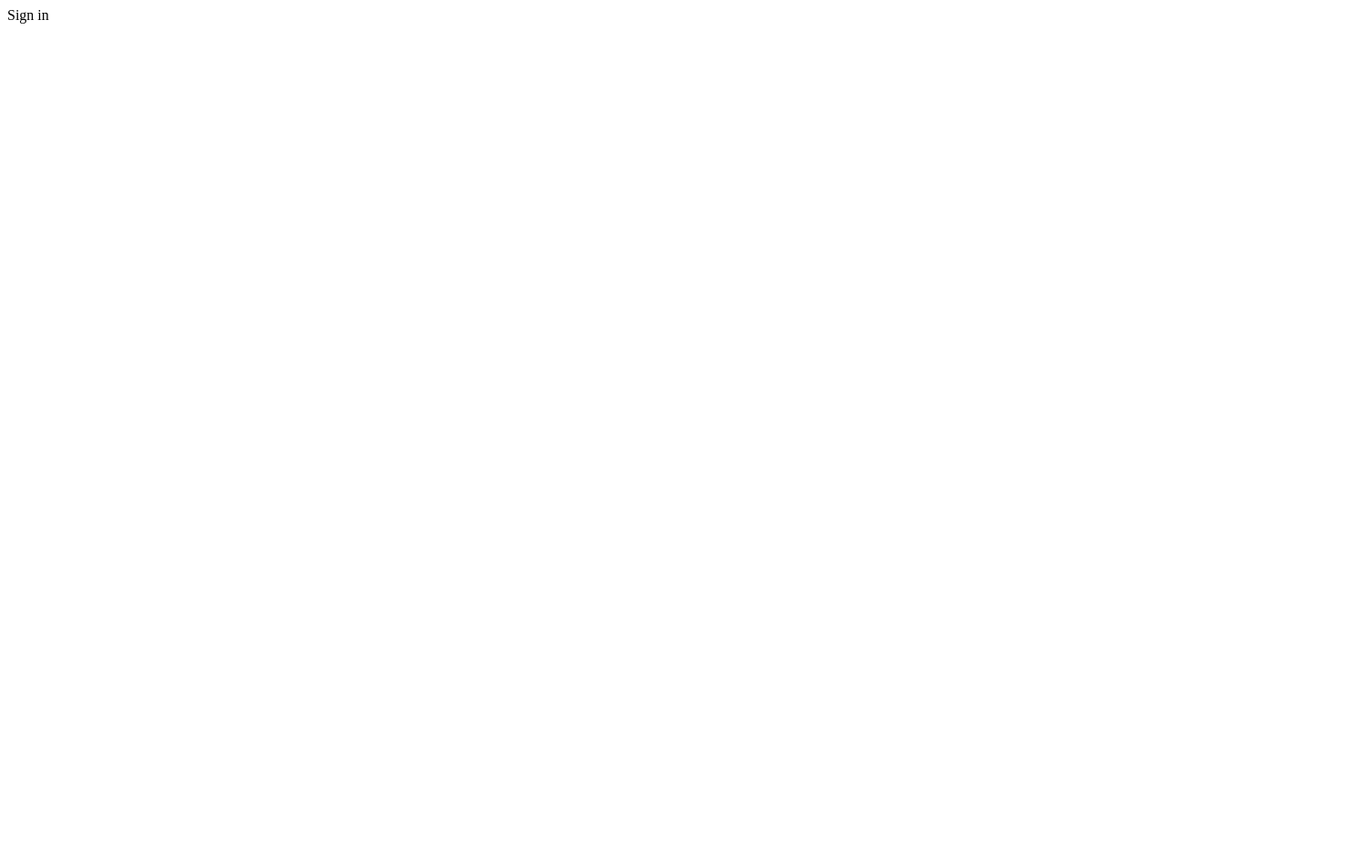
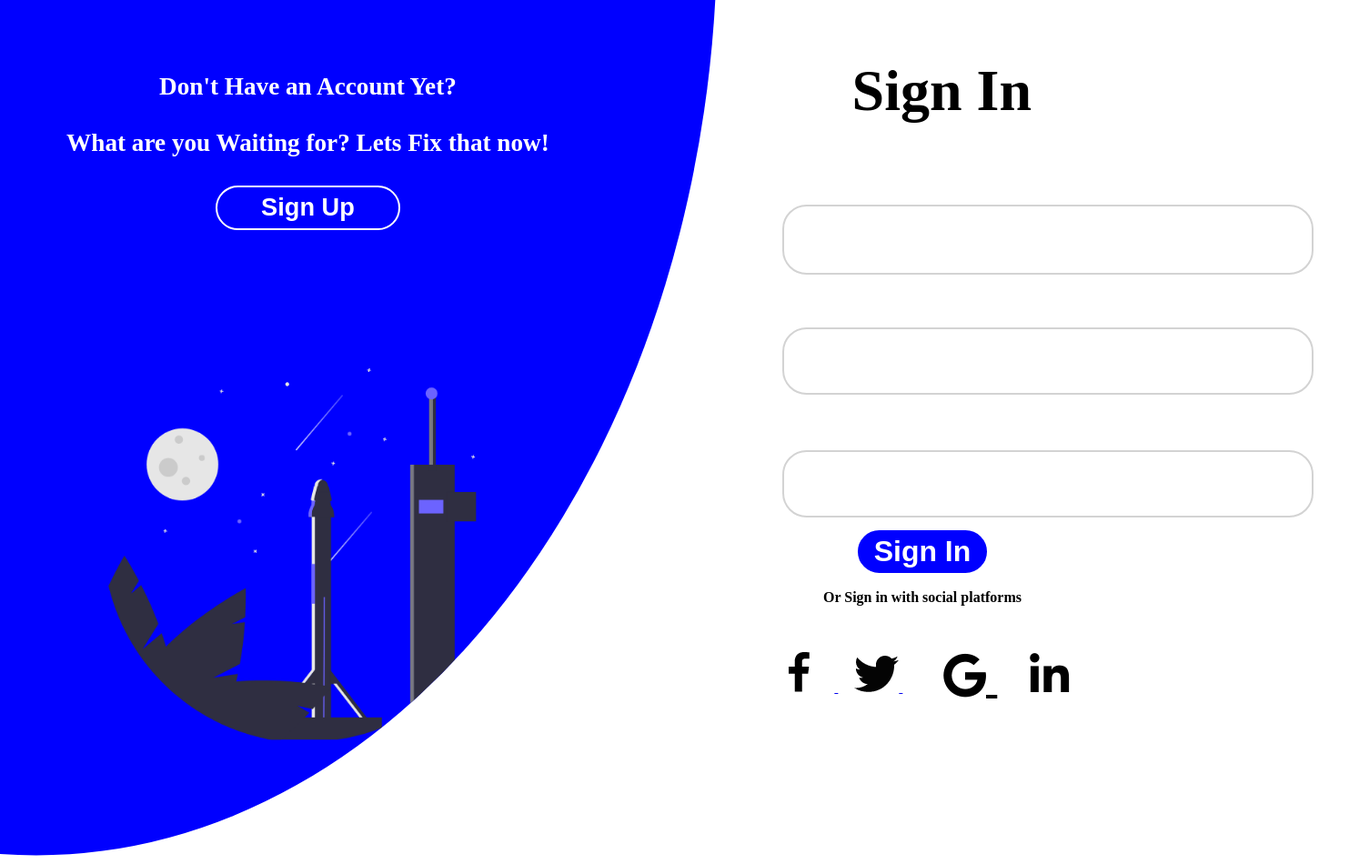
Before and after one commit to CameronBBailey/Week_1_Project, a plain HTML site: page signin.html in a window 1280 px wide. Shown: the whole page at 91% size, 1483 px wide, since content can reach past the window. Before the commit the page ends 800 px from the top, so only its background shows below. Drawn offline with Linux system fonts and the light colour scheme.

Commit message:
finished both pages.

```diff
--- a/css/signin.css
+++ b/css/signin.css
@@ -0,0 +1,154 @@
+body {
+    background-color:  white;
+    margin: 0;
+}
+
+.grid1 {
+    display: grid;
+    grid-template-columns: 1fr, 1fr;
+    grid-template-rows: 1fr;
+    grid-template-areas:
+    "accountyet signin";
+}
+.accountyet {
+    color: white;
+    font-size: 170%;
+    text-align: center;
+    background-color: blue;
+    clip-path: ellipse(94% 107% at 5% -8%);
+    height: 950px;
+}
+.accounttxt {
+    margin-top: 10%;
+    margin-right: 15%;
+}
+.signupbutt {
+    display: inline-block;
+    border: white solid;
+    border-radius: 2em;
+    font-size: 100%;
+    background-color: blue;
+    width: 30%;
+    padding: 1%;
+    color: white;
+    text-decoration: none;
+    border-width: 2px;
+}
+.signupbutt:hover {
+    background-color: rgb(35, 35, 247);
+    border-color: white;
+}
+.skylinemoon {
+    height: 450px;
+    width: 450px;
+    margin-top: 10%;
+    margin-left: -15%;
+}
+
+
+.signin {
+    text-align: left;
+    color: black;
+}
+.signin1 {
+    font-size: 400%;
+    margin-top: 13%;
+    text-align: left;
+    margin-left: 29%;
+}
+.form1 {
+    margin: 22%;
+    border-radius: 2em;
+    padding: 10%;
+    width: 300%;
+    height: 27%;
+    border: 2px solid lightgray;
+}
+.form2 {
+    margin: 22%;
+    border-radius: 2em;
+    padding: 10%;
+    width: 300%;
+    height: 25%;
+    border: 2px solid lightgray;
+}
+.form3 {
+    margin: 22%;
+    border-radius: 2em;
+    padding: 10%;
+    width: 300%;
+    height: 25%;
+    border: 2px solid lightgray;
+}
+.tripforms {
+    display: flex;
+    flex-direction: column;
+    align-items: flex-start;
+    width: 100%;
+    height: 40%;
+    margin-top: 10%;
+    margin-left: 5%;
+}
+.signinbutt {
+    border: white solid;
+    border-radius: 2em;
+    font-size: 200%;
+    background-color: blue;
+    width: 30%;
+    padding: 1%;
+    color: white;
+    text-decoration: none;
+    border-width: 2px;
+    margin-left: 30%;
+}
+.signinbutt:hover {
+    background-color: rgb(35, 35, 247);
+    border-color: white;
+}
+.morebutt {
+    text-align: center;
+    margin-right: 10%;
+}
+.google {
+    font-size: 175%;
+    margin-left: 5%;
+}
+.smimages {
+    text-align: center;
+    margin-right: 7%
+}
+.facebook {
+    margin-right: 6%;
+    border-color: black;
+}
+.twitter {
+    margin-left: 4%;
+}
+.linkedin {
+    font-size: 175%;
+    margin-left: 4%;
+}
+.google:link {
+    color: black;
+}
+.google:active {
+    color: black;
+}
+.google:visited {
+    color: black;
+}
+.google:hover {
+    color: black;
+}
+.linkedin:link {
+    color: black;
+}
+.linkedin:active {
+    color: black;
+}
+.linkedin:visited {
+    color: black;
+}
+.linkedin:hover {
+    color: black;
+}
--- a/css/signup.css
+++ b/css/signup.css
@@ -0,0 +1,130 @@
+body {
+    background-color: white;
+    margin: 0;
+}
+
+.container1 {
+    display: grid;
+    grid-template-columns: 1fr, 1fr;
+    grid-template-rows: 1fr;
+    grid-template-areas:
+    "signup picture";
+}
+.signup {
+    text-align: left;
+    color: black;
+}
+.signup1 {
+    font-size: 400%;
+    margin-top: 30%;
+    text-align: left;
+    margin-left: 47%;
+}
+.form1 {
+    margin: 22%;
+    border-radius: 2em;
+    padding: 10%;
+    width: 300%;
+    height: 27%;
+    border: 2px solid lightgray;
+}
+.form2 {
+    margin: 22%;
+    border-radius: 2em;
+    padding: 10%;
+    width: 300%;
+    height: 25%;
+    border: 2px solid lightgray;
+}
+.form3 {
+    margin: 22%;
+    border-radius: 2em;
+    padding: 10%;
+    width: 300%;
+    height: 25%;
+    border: 2px solid lightgray;
+}
+.tripforms {
+    display: flex;
+    flex-direction: column;
+    align-items: flex-start;
+    width: 100%;
+    height: 40%;
+    margin-top: 10%;
+    margin-left: 14%;
+}
+.signupbutt {
+    border: white solid;
+    border-radius: 2em;
+    font-size: 200%;
+    background-color: blue;
+    width: 45%;
+    padding: 2%;
+    color: white;
+    text-decoration: none;
+    border-width: 2px;
+    margin-left: 48%;
+}
+.signupbutt:hover {
+    background-color: rgb(35, 35, 247);
+    border-color: white;
+}
+.morebutt {
+    text-align: center;
+    margin-left: 42%;
+}
+.google {
+    font-size: 175%;
+    margin-left: 5%;
+}
+.smimages {
+    text-align: center;
+    margin-left: 44%
+}
+.facebook {
+    margin-right: 6%;
+    border-color: black;
+}
+.twitter {
+    margin-left: 4%;
+}
+.linkedin {
+    font-size: 175%;
+    margin-left: 4%;
+}
+.google:link {
+    color: black;
+}
+.google:active {
+    color: black;
+}
+.google:visited {
+    color: black;
+}
+.google:hover {
+    color: black;
+}
+.linkedin:link {
+    color: black;
+}
+.linkedin:active {
+    color: black;
+}
+.linkedin:visited {
+    color: black;
+}
+.linkedin:hover {
+    color: black;
+}
+.picture {
+    align-self: center;
+    justify-self: center;
+    width: 60%;
+    margin-top: 10%;
+    margin-right: 17%;
+
+}
+.girl {
+    width: 130%;
+    height: 130%;
+}
--- a/signin.html
+++ b/signin.html
@@ -1,12 +1,83 @@
 <!DOCTYPE html>
 <html lang="en">
+
 <head>
     <meta charset="UTF-8">
     <meta http-equiv="X-UA-Compatible" content="IE=edge">
     <meta name="viewport" content="width=, initial-scale=1.0">
-    <title>Document</title>
+    <link rel="stylesheet" href="/css/signin.css">
+    <script src="https://kit.fontawesome.com/95d3b485f4.js" crossorigin="anonymous"></script>
+    <title>Sign In Page</title>
 </head>
+
 <body>
-    Sign in
+    <div class="grid1">
+        <div class="accountyet">
+            <div class="accounttxt"><b>Don't Have an Account Yet?</b>
+                </br>
+                </br>
+                <b>What are you Waiting for? Lets Fix that now!</b>
+                </br>
+                </br>
+                <form action="signup.html">
+                <button class="signupbutt"><b>Sign Up</b></button>
+                </form>
+            </div>
+            </br>
+            <img class="skylinemoon" src="img/Group 15.png" %alt="skyline and moon">
+        </div>
+        <div class="signin">
+            <div class="signin1">
+                <b>Sign In</b>
+            </div>
+            <div class="tripforms">
+
+                <form action="#">
+                    <input class="form1" type="text">
+                </form>
+
+                <form action="#">
+                    <input class="form2" type="text">
+                </form>
+
+                <form action="#">
+                    <input class="form3" type="text">
+                </form>
+            </div>
+            <p class="morebutt">
+                <form action="landing.html">
+                <button class="signinbutt">
+                    <b>Sign In</b>
+                </button>
+                </form>
+                <p class="morebutt">
+                    <b>Or Sign in with social platforms</b>
+                </p>
+            </p>
+        </br>
+            <p class="smimages">
+                <span>
+                    <a href="https://facebook.com">
+                    <img class="facebook" src="img/Path 151.png" alt="facebook logo">
+                    </a>
+                    <a href="https://twitter.com">
+                    <img class="twitter" src="img/Path 152.png" alt="twitter logo">
+                    </a>
+                    <span class="google">
+                    <a class="google" href="https://google.com">
+                    <i class="fab fa-google"></i>
+                    </a>
+                    </span>
+                    <span class="linkedin">
+                    <a class="linkedin" href="https://linkedin.com">
+                    <i class="fab fa-linkedin-in"></i>
+                    </a>
+                    </span>
+                </span>
+            </p>
+
+        </div>
+    </div>
 </body>
+
 </html>
```
Also changed, not shown: signup.html (+67 -2 lines).
